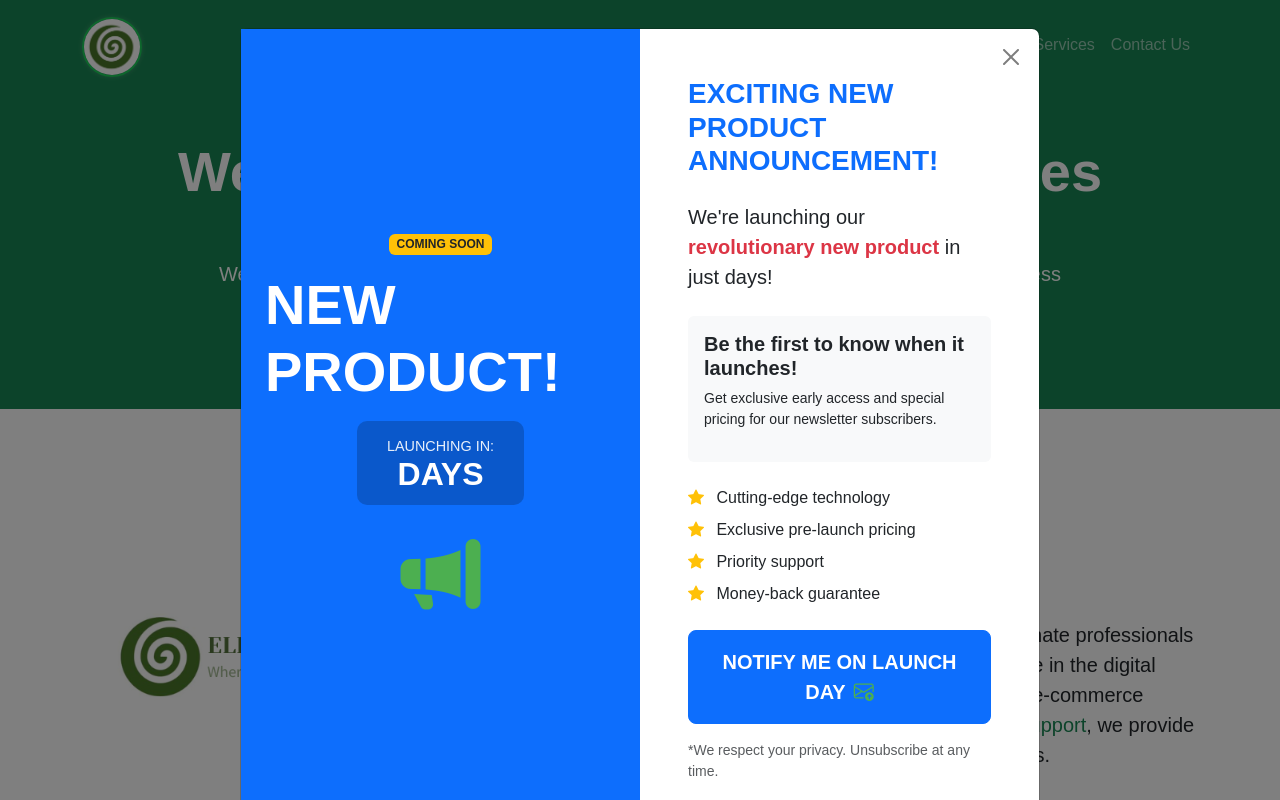
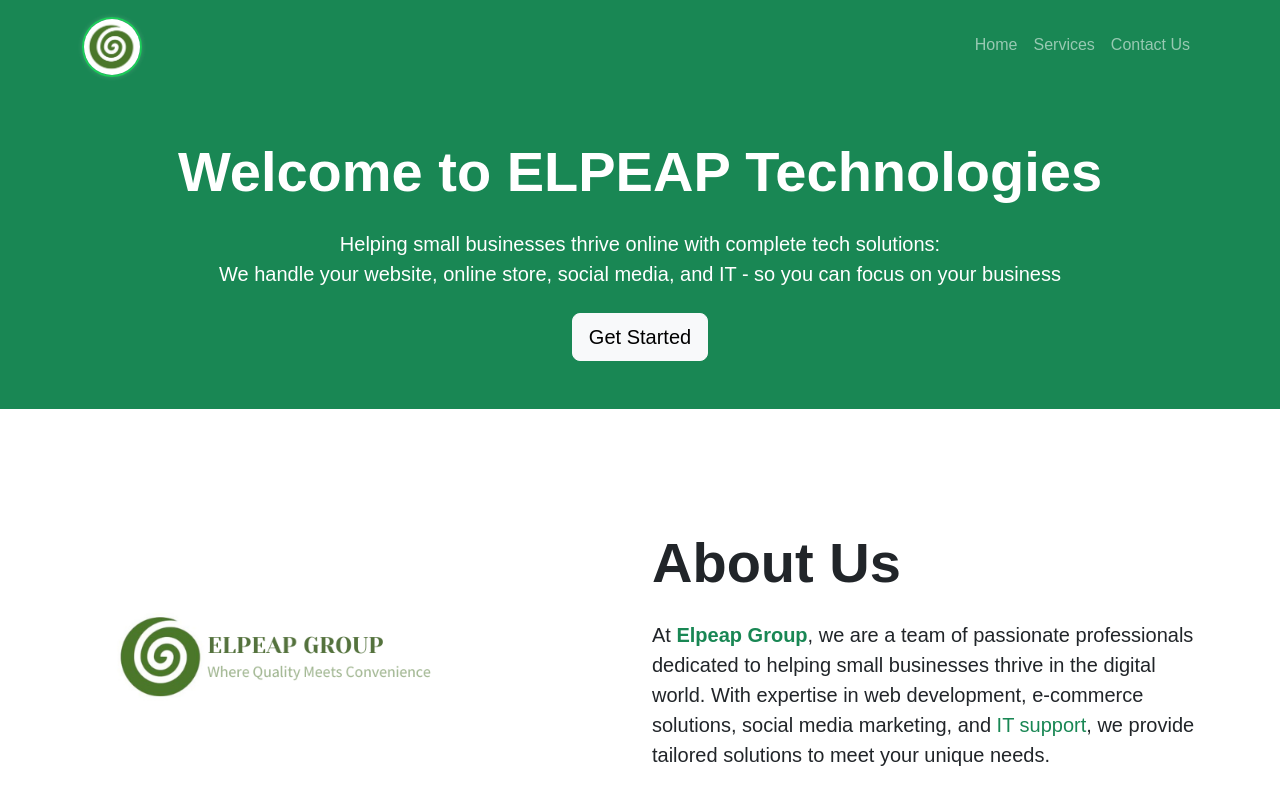
Before and after one commit to Sanerita/Elpeap-Group-, a React (Vite) app: page / in a window 1280 px wide. Shown: the top 800 px of the page. Built offline with nearby package versions, Linux system fonts and the light colour scheme.

Commit message:
Merge branch 'main' of https://github.com/Sanerita/Elpeap-Group-

```diff
--- a/index.html
+++ b/index.html
@@ -2,7 +2,7 @@
 <html lang="en">
   <head>
     <meta charset="UTF-8" />
-    <link rel="icon" type="image/svg+xml" href="/vite.svg" />
+    <link rel="icon" type="image/svg+xml" href="" />
     <meta name="viewport" content="width=device-width, initial-scale=1.0" />
     <title>ELPEAP GROUP</title>
   </head>
--- a/src/components/DiscountPopup.jsx
+++ b/src/components/DiscountPopup.jsx
@@ -10,7 +10,12 @@ const DiscountPopup = () => {
     const launchDate = new Date();
     launchDate.setDate(launchDate.getDate() + 14);
     const diffDays = Math.ceil((launchDate - new Date()) / (1000 * 60 * 60 * 24));
-    setDaysUntilLaunch(diffDays > 0,2 ? diffDays : 0);
+    setDaysUntilLaunch(diffDays > 0 ? diffDays : 0);
+
+       // 30% chance to show the popup
+       const shouldShowPopup = Math.random() < 0.3;
+       setShow(shouldShowPopup);
+
   }, []);
 
 
```
Also changed, not shown: src/index.css (line endings or trailing spaces).
